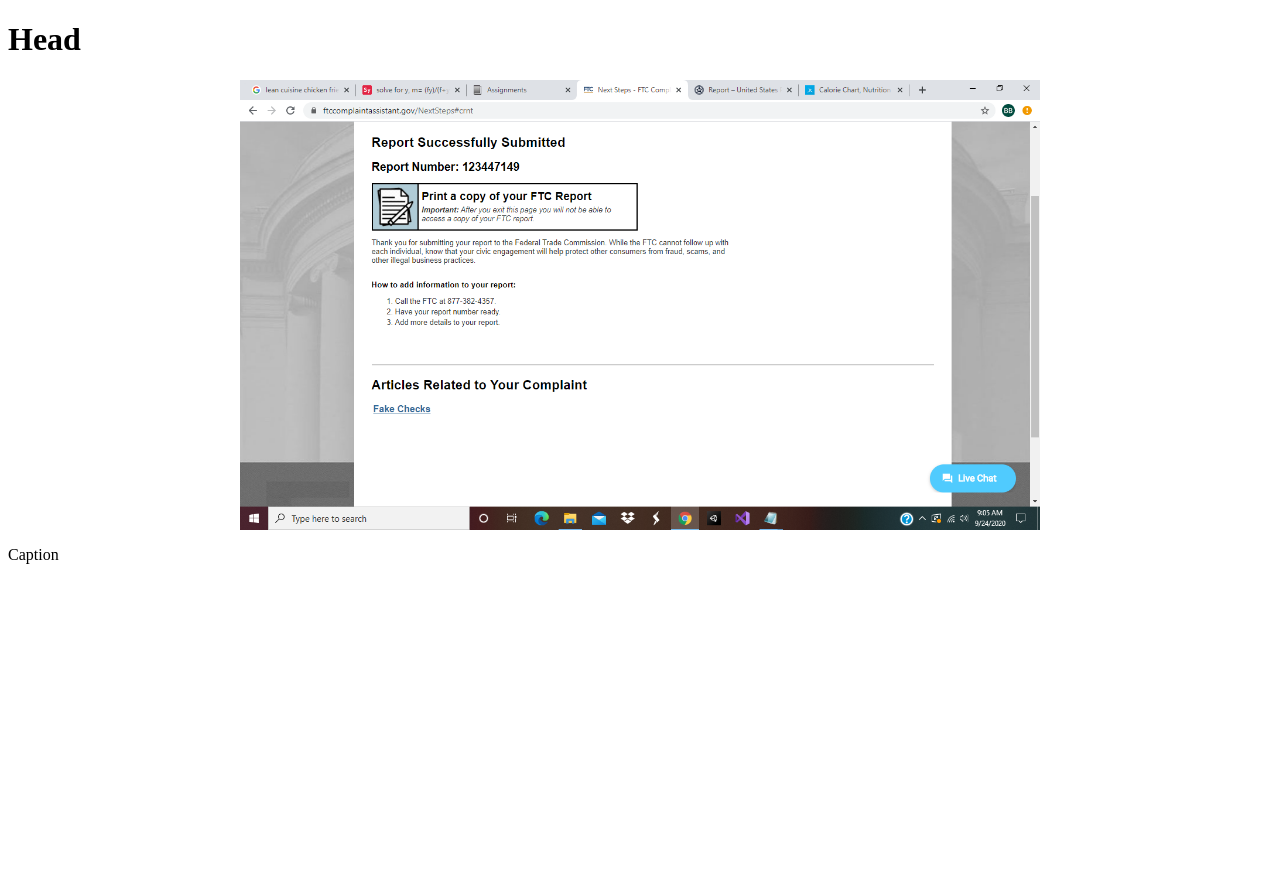
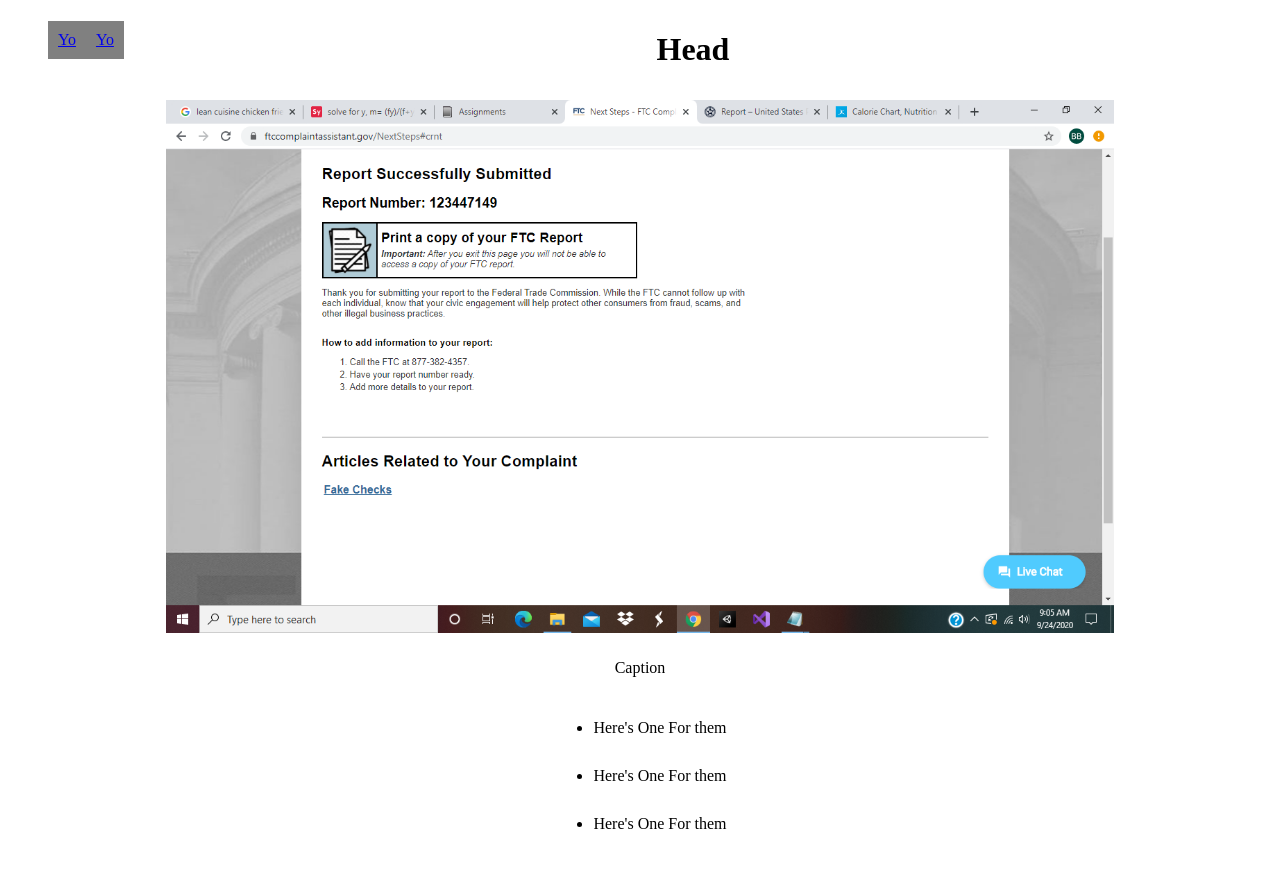
Before and after one commit to aeron34/Skate-Gods, a plain HTML site: page index.html in a window 1280 px wide. Before the commit the page ends 800 px from the top, so only its background shows below. Drawn offline with Linux system fonts and the light colour scheme.

Commit message:
Finishing Up, expirimenting with new feats.

```diff
--- a/index.html
+++ b/index.html
@@ -3,18 +3,29 @@
 <html>
 
   <head>
-    <link rel="stylesheet" src="style.css">
+    <link rel="stylesheet" href="style.css">
     <title> Example </title>
   </head>
 
   <body>
+    <ul id="nav" style="list-style-type: none">
+      <li><a href="#Yo">Yo</a></li>
+      <li><a href="#Yo">Yo</a></li>
+    </ul>
+
     <div id="main">
         <h1 id="title"> Head </h1>
         <div id="img_div" style="width:auto;">
-            <img src="sc.png" style=" display: block;
-            margin-left:auto; margin-right: auto;
-            height: 450px;">
+            <img src="sc.png" class="im">
             <p> Caption </p>
+        </div>
+
+        <div id="trib_in" class="t">
+          <ul id="facts">
+            <li> Here's One For them </li>
+            <li> Here's One For them </li>
+            <li> Here's One For them </li>
+          </ul>
         </div>
     </div>
   </body>
--- a/style.css
+++ b/style.css
@@ -3,3 +3,29 @@
   margin-left: auto;
   margin-right: auto;
 }
+
+p, h1{
+  text-align: center;
+  padding: 10px;
+}
+
+.im {
+  max-width: 75%;
+}
+
+
+
+.t {
+  display: flex;
+  justify-content: center;
+}
+
+#nav li {
+  padding: 10px;
+  background-color: grey;
+  display: inline-block;
+  float: left;
+}
+#facts li {
+  margin-bottom: 30px;
+}
```
